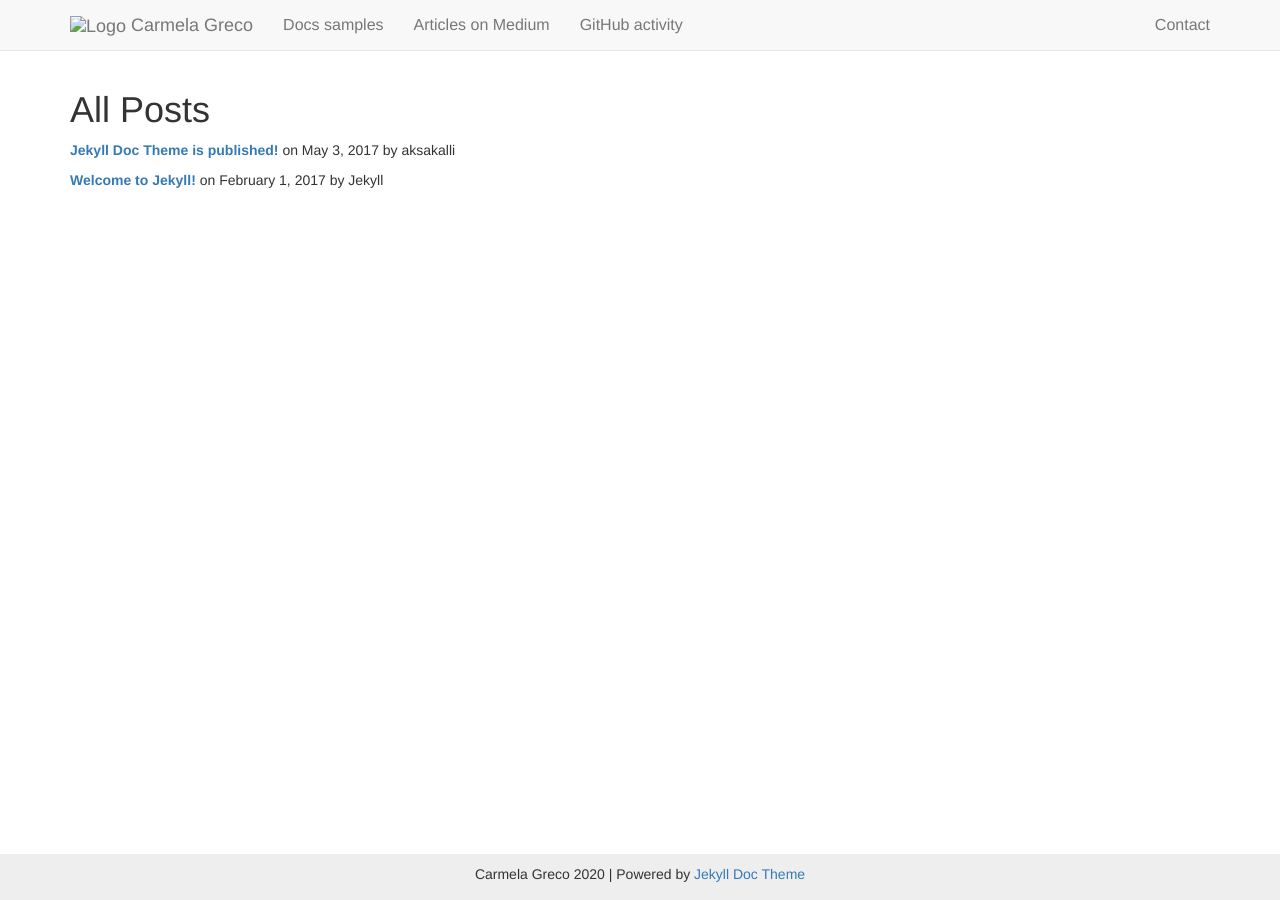
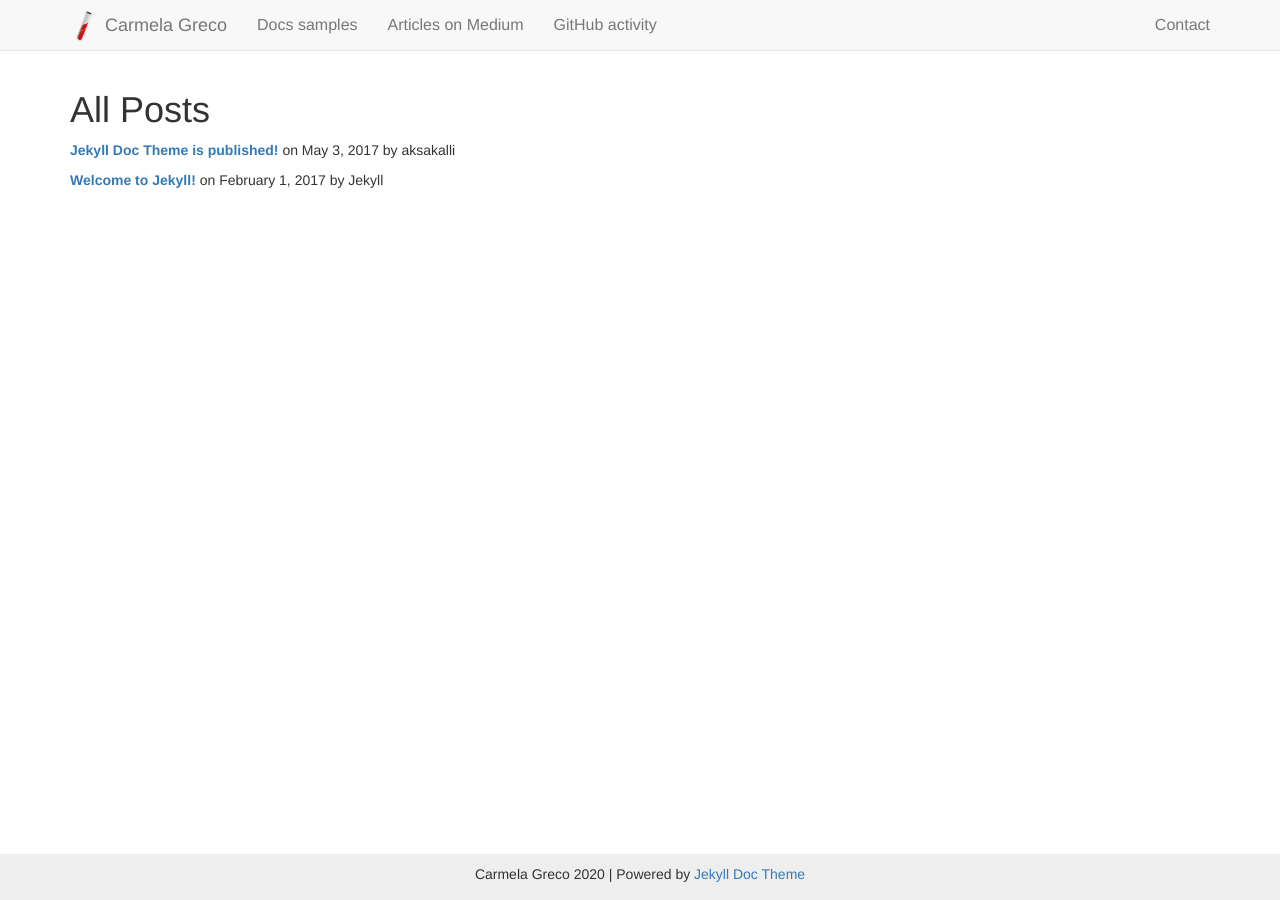
Before and after one commit to carmelag/carmelag.github.io, a Jekyll site: the page built from allposts.html, in a window 1280 px wide. Built offline with Jekyll 4.4.1, drawn with Linux system fonts in a browser that asks for light colours; comment, search, counter and statistics services are not loaded.

Commit message:
path fix

```diff
--- a/_includes/topnav.html
+++ b/_includes/topnav.html
@@ -9,7 +9,7 @@
                 <span class="icon-bar"></span>
             </button>
             <a class="navbar-brand" href="{{ site.baseurl }}/">
-                <span><img src="/jekyll-doc-theme/assets/img/logonav.png" alt="Logo"></span> {{ site.title }}
+                <span><img src="{{ site.baseurl }}/assets/img/logonav.png" alt="Logo"></span> {{ site.title }}
             </a>
         </div>
         <div id="navbar" class="collapse navbar-collapse">
```
